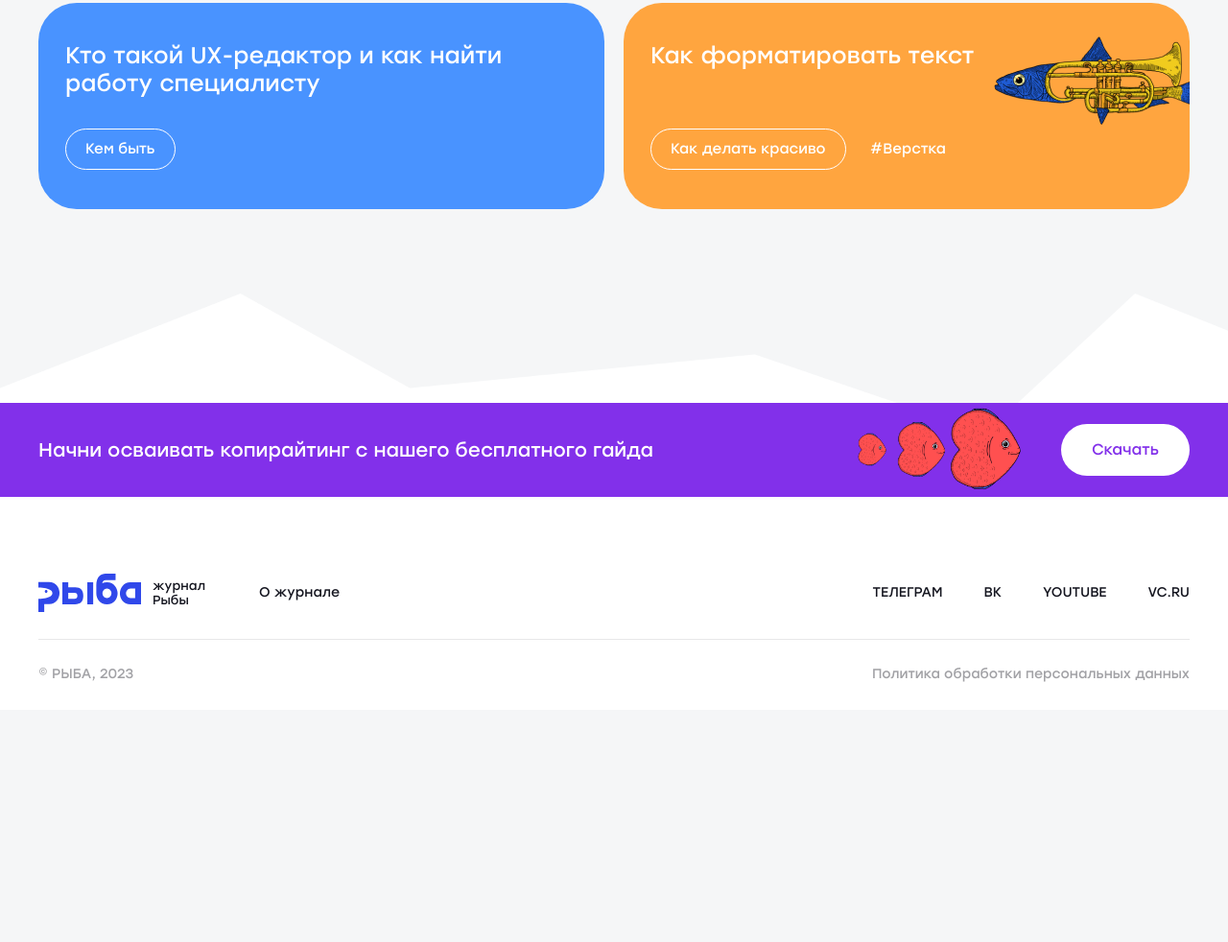
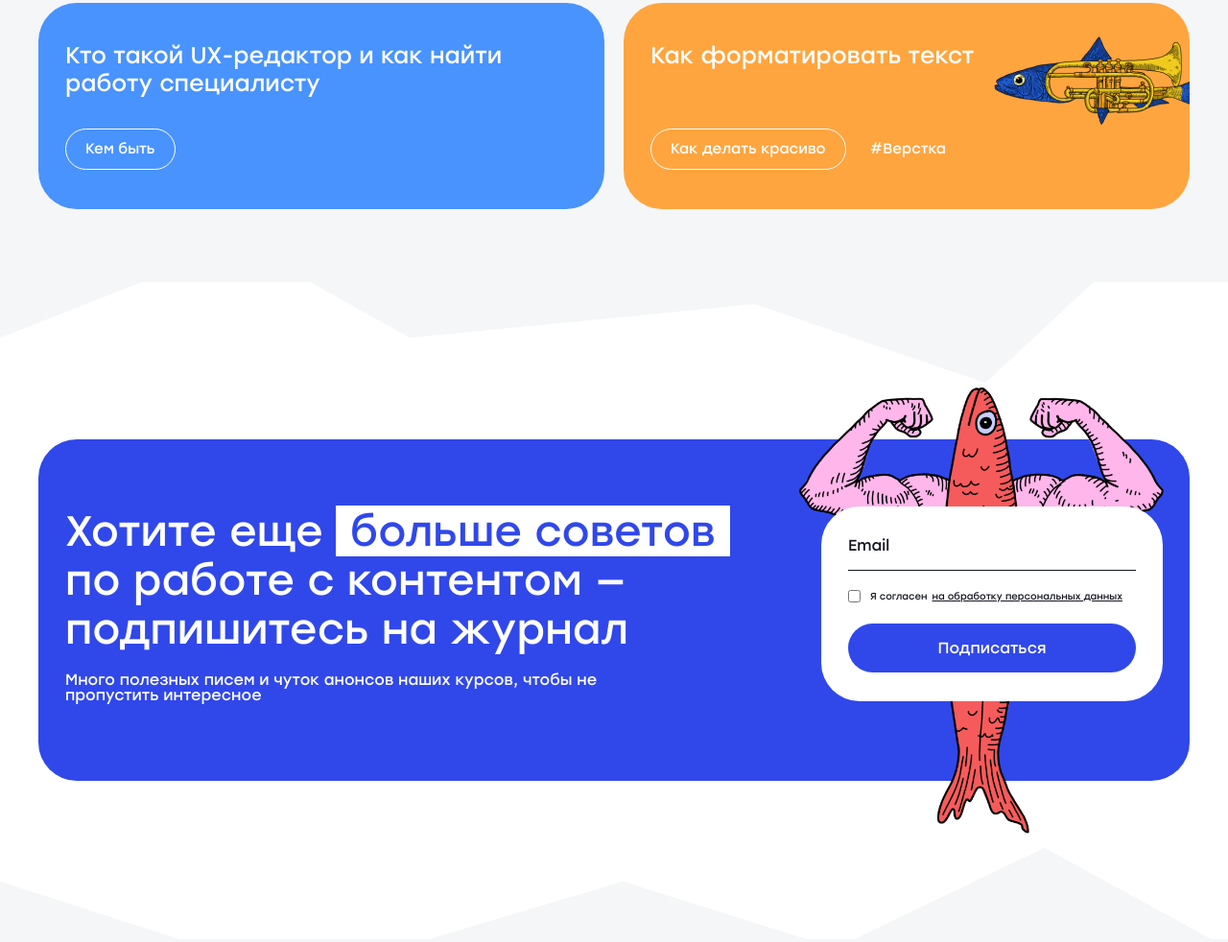
Before and after one commit to Hillel1408/journal-fish, a website: page #src/index.html in a window 1280 px wide. Shown: the part 3454-4436 px from the top of the page at 96% size. Before the commit the page ends 4194 px from the top, so only its background shows below. Drawn offline with nearby package versions, Linux system fonts and the light colour scheme; files that its build step writes are made by us from their sources.

Commit message:
Журнал Рыба

```diff
--- a/#src/index.html
+++ b/#src/index.html
@@ -14,9 +14,8 @@
     <main>
       @@include('./html/intro.html') @@include('./html/slider.html')
       @@include('./html/how.html') @@include('./html/promo.html')
-      @@include('./html/articles.html')
-      <!--@@include('./html/subscription.html')
-      @@include('./html/articles-2.html')-->
+      @@include('./html/articles.html') @@include('./html/subscription.html')
+      <!--@@include('./html/articles-2.html')-->
       @@include('./html/guide.html')
     </main>
     @@include('./html/footer.html')
--- a/#src/scss/sections/subscription.scss
+++ b/#src/scss/sections/subscription.scss
@@ -2,22 +2,32 @@
   background-image: url("../img/bg-3.png");
   background-repeat: no-repeat;
   background-position: center;
-  background-size: contain;
+  background-size: cover;
   overflow: hidden;
   padding-top: 262px;
   padding-bottom: 252px;
+  @media (max-width: 1500px) {
+    padding-top: 164px;
+    padding-bottom: 165px;
+  }
   @media (max-width: 767px) {
     padding-top: 103px;
     padding-bottom: 102px;
   }
   &__container {
     background-color: #3048ea;
-    display: flex;
+    display: grid;
     align-items: flex-start;
     position: relative;
-    gap: calc(81 / 1738 * 100%);
+    gap: 81px;
+    grid-template-columns: 1fr 550px;
     border-radius: 40px;
     padding: 154px 50px 169px 50px;
+    @media (max-width: 1500px) {
+      padding: 70px 28px 81px 28px;
+      gap: 40px;
+      grid-template-columns: 1fr 356px;
+    }
     @media (max-width: 767px) {
       border-radius: 28px;
       padding: 66px 20px 70px 20px;
@@ -27,6 +37,11 @@
       right: -3%;
       top: -10%;
       width: 793px;
+      @media (max-width: 1500px) {
+        width: 457px;
+        top: -60px;
+        right: -10px;
+      }
       @media (max-width: 1199px) {
         top: auto;
         bottom: -10%;
@@ -41,9 +56,11 @@
     }
   }
   &__block-1 {
-    width: calc(1107 / 1738 * 100%);
     h2 {
       margin-bottom: 20px;
+      @media (max-width: 1500px) {
+        max-width: 721px;
+      }
       @media (max-width: 767px) {
         margin-bottom: 16px;
       }
@@ -52,26 +69,25 @@
       color: white;
       max-width: 603px;
       font-size: 24px;
+      @media (max-width: 1500px) {
+        font-size: 16px;
+      }
       @media (max-width: 767px) {
         font-size: 12px;
       }
     }
-    @media (max-width: 1199px) {
-      width: calc(568 / 727 * 100%);
-    }
   }
   &__block-2 {
-    width: calc(550 / 1738 * 100%);
     position: relative;
-    @media (max-width: 1199px) {
-      width: calc(356 / 727 * 100%);
-    }
     form {
       position: relative;
       z-index: 1;
       background-color: white;
       border-radius: 40px;
       padding: 64px;
+      @media (max-width: 1500px) {
+        padding: 30px 28px;
+      }
       @media (max-width: 767px) {
         border-radius: 24px;
         padding: 36px 20px;
@@ -100,6 +116,9 @@
       color: #14151f;
       line-height: 140%;
       font-size: 20px;
+      @media (max-width: 1500px) {
+        font-size: 16px;
+      }
       @media (max-width: 767px) {
         font-size: 12px;
       }
@@ -110,6 +129,9 @@
     align-items: center;
     color: #14151f;
     font-size: 14px;
+    @media (max-width: 1500px) {
+      font-size: 10px;
+    }
     @media (max-width: 767px) {
       font-size: 8px;
     }
@@ -132,6 +154,11 @@
     padding-top: 22px;
     padding-bottom: 22px;
     margin-top: 40px;
+    @media (max-width: 1500px) {
+      margin-top: 22px;
+      padding: 16px 32px;
+      font-size: 16px;
+    }
     @media (max-width: 767px) {
       font-size: 12px;
       padding-top: 14px;
```
Also changed, not shown: dist/css/style.css, dist/index.html.
